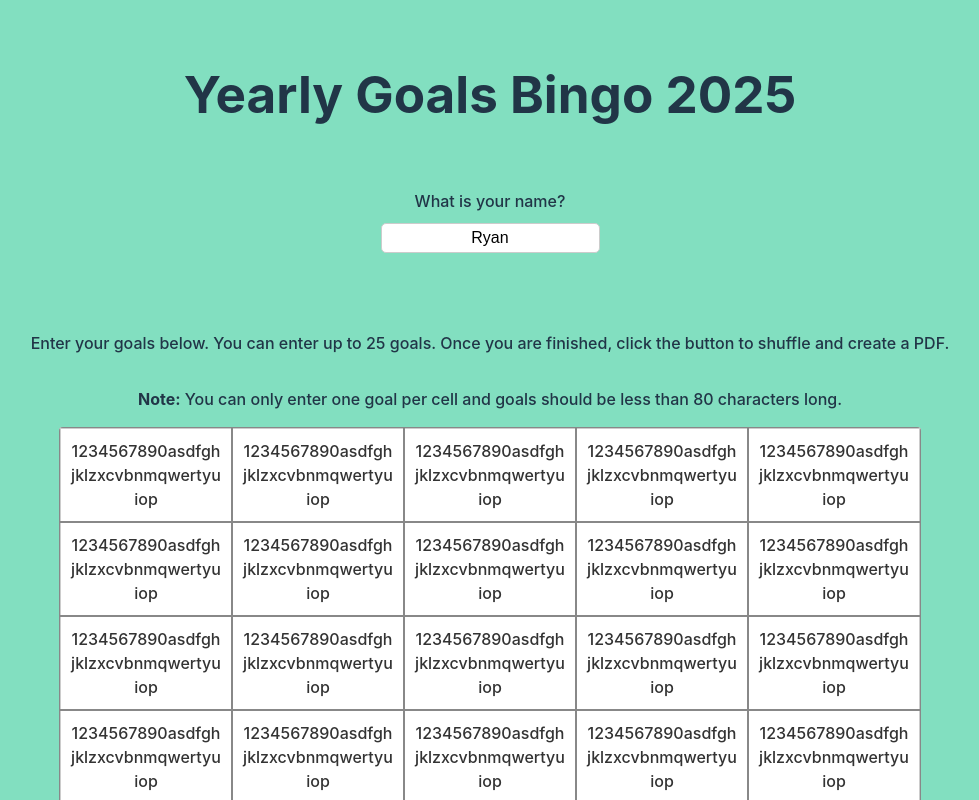
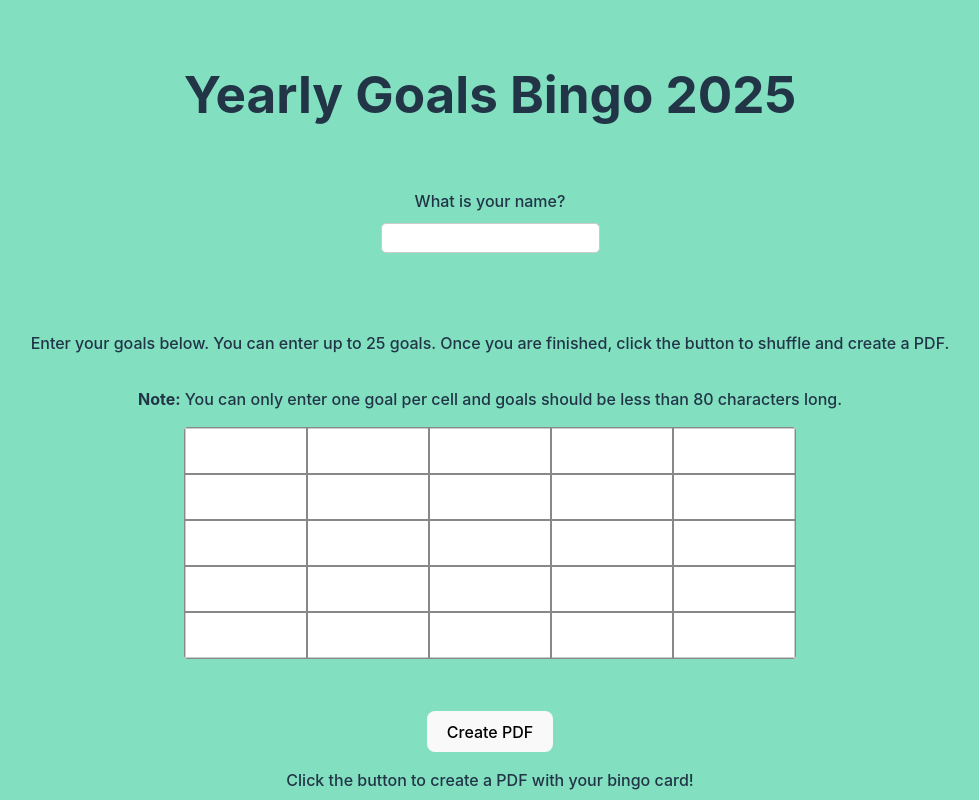
Before and after one commit to UniqueClone/yearly-goals-bingo, a React (Vite) app: page / in a window 1280 px wide. Shown: the top 800 px of the page, without its empty margins (150-1129 px from the left). Built offline with nearby package versions, Linux system fonts and the light colour scheme.

Commit message:
Removing test placeholder values.

```diff
--- a/src/App.tsx
+++ b/src/App.tsx
@@ -4,10 +4,8 @@ import { CreatePdf } from "./PdfTools";
 import { InputGridRenderer } from "./InputGridRenderer";
 
 function App() {
-    const [name, setName] = useState<string>("Ryan");
-    const [goals, setGoals] = useState<string[]>(
-        Array(25).fill("1234567890asdfghjklzxcvbnmqwertyuiop")
-    );
+    const [name, setName] = useState<string>("");
+    const [goals, setGoals] = useState<string[]>(Array(25).fill(""));
     const [canCreatePdf, setCanCreatePdf] = useState<boolean>(true);
     const year = new Date().getFullYear();
 
```
